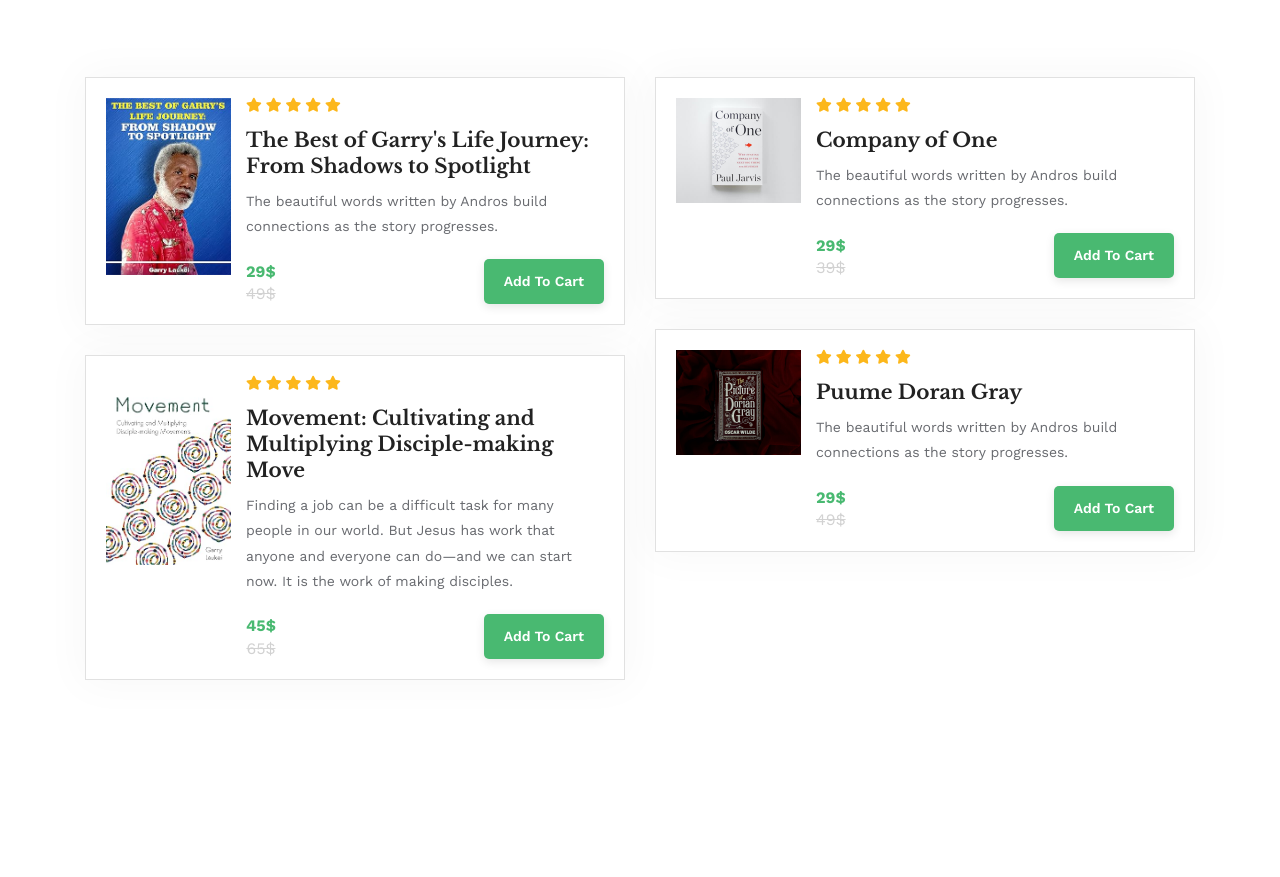
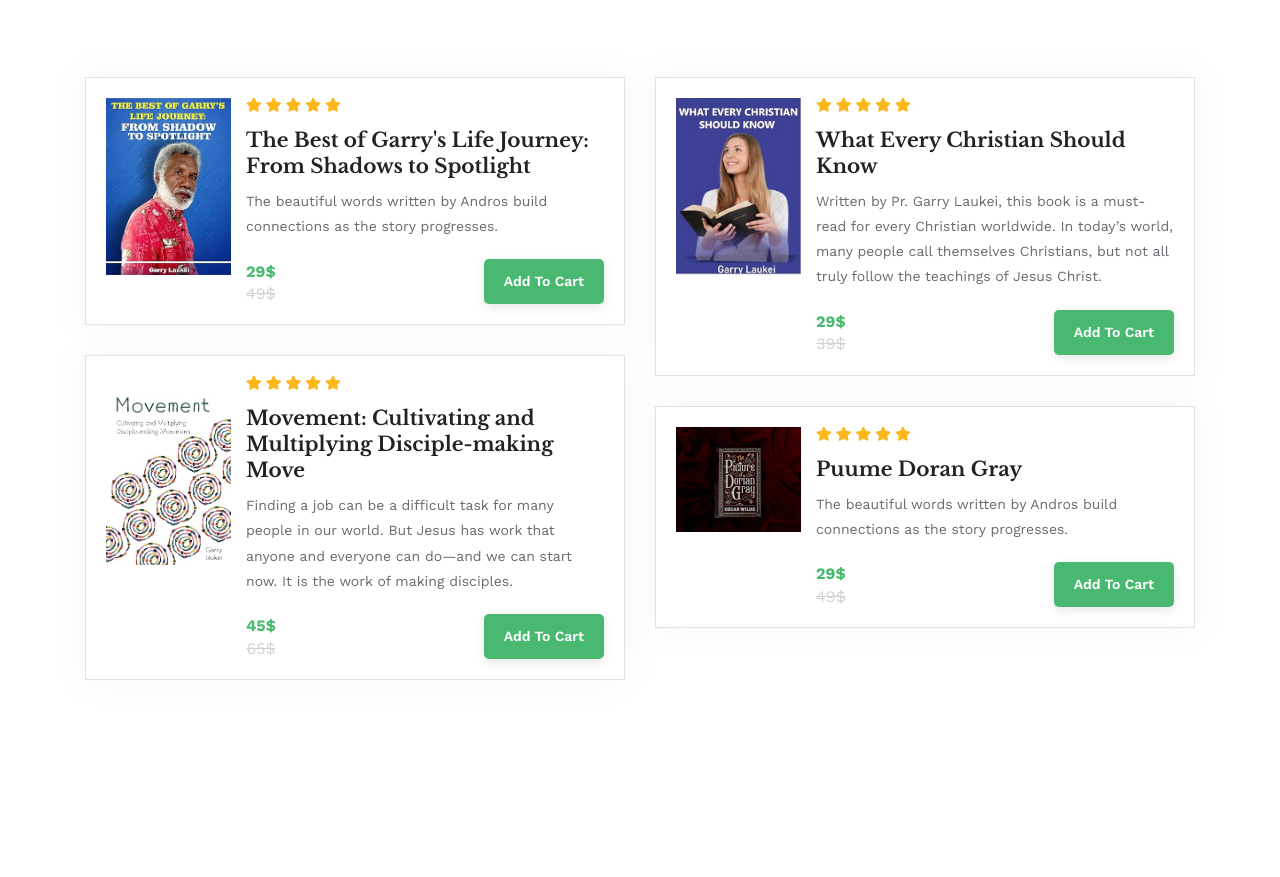
Before and after one commit to ibraheem82/book-web, a plain HTML site: page index.html in a window 1280 px wide. Shown: the part 984-1861 px from the top of the page. Drawn offline with nearby package versions, Linux system fonts and the light colour scheme.

Commit message:
added corresponding images...

```diff
--- a/index.html
+++ b/index.html
@@ -227,8 +227,8 @@
             <!-- Product Start -->
             <div class="sigma_product style-7">
               <div class="sigma_product-thumb">
-                <a href="product-details.html">
-                  <img src="assets/img/home-1/500x420-5.jpg" alt="product">
+                <a href="https://a.co/d/inAIIOC" target="_blank">
+                  <img src="assets/img/home-1/christian-move.jpg" alt="product">
                 </a>
               </div>
               <div class="sigma_product-body">
@@ -239,14 +239,14 @@
                   <i class="fas fa-star"></i>
                   <i class="fas fa-star"></i>
                 </div>
-                <h5 class="sigma_product-title"> <a href="product-details.html">Company of One</a> </h5>
-                <p>The beautiful words written by Andros build connections as the story progresses.</p>
+                <h5 class="sigma_product-title"> <a href="https://a.co/d/inAIIOC" target="_blank">What Every Christian Should Know</a> </h5>
+                <p>Written by Pr. Garry Laukei, this book is a must-read for every Christian worldwide. In today’s world, many people call themselves Christians, but not all truly follow the teachings of Jesus Christ.</p>
                 <div class="sigma_product-footer">
                   <div class="sigma_product-price">
                     <span>29$</span>
                     <span>39$</span>
                   </div>
-                  <a href="#" class="sigma_btn btn-sm">Add to Cart</a>
+                  <a href="https://a.co/d/inAIIOC" target="_blank" class="sigma_btn btn-sm">Add to Cart</a>
                 </div>
               </div>
             </div>
```
Also changed, not shown: assets/img/home-1/christian-move.jpg (added).
